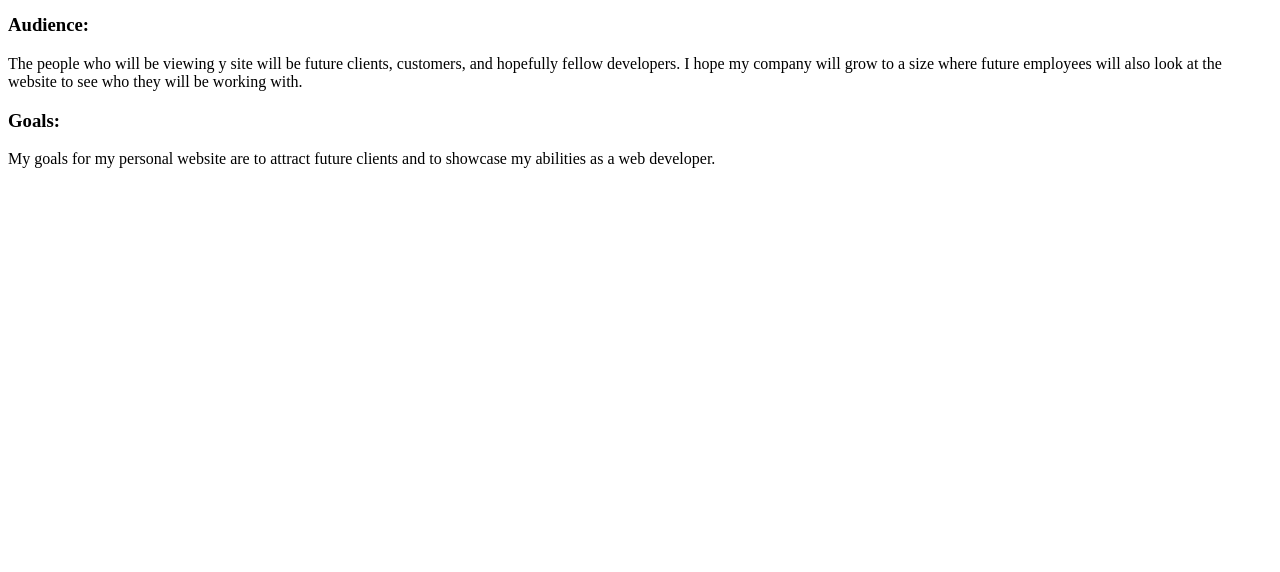
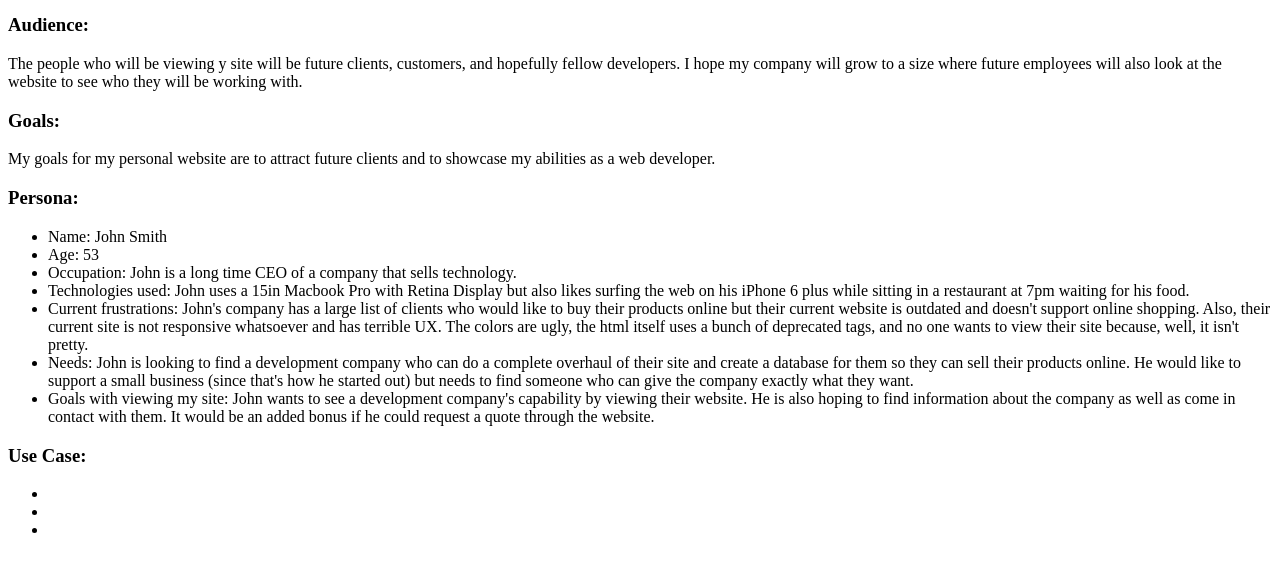
Before and after one commit to ttalcott/travis-pwp, a PHP site: page /milestone-1.php in a window 1280 px wide. Shown: the part 143-715 px from the top of the page. Run offline with PHP 8.4, Linux system fonts and the light colour scheme.

Commit message:
added a persona

```diff
--- a/public_html/documentation/milestone-1.php
+++ b/public_html/documentation/milestone-1.php
@@ -30,5 +30,21 @@
 				My goals for my personal website are to attract future clients and to showcase my abilities as a web developer.
 			</p>
 		</div>
+		<h3>Persona:</h3>
+		<ul>
+			<li>Name: John Smith</li>
+			<li>Age: 53</li>
+			<li>Occupation: John is a long time CEO of a company that sells technology.</li>
+			<li>Technologies used: John uses a 15in Macbook Pro with Retina Display but also likes surfing the web on his iPhone 6 plus while sitting in a restaurant at 7pm waiting for his food.</li>
+			<li>Current frustrations: John's company has a large list of clients who would like to buy their products online but their current website is outdated and doesn't support online shopping. Also, their current site is not responsive whatsoever and has terrible UX. The colors are ugly, the html itself uses a bunch of deprecated tags, and no one wants to view their site because, well, it isn't pretty.</li>
+			<li>Needs: John is looking to find a development company who can do a complete overhaul of their site and create a database for them so they can sell their products online. He would like to support a small business (since that's how he started out) but needs to find someone who can give the company exactly what they want.</li>
+			<li>Goals with viewing my site: John wants to see a development company's capability by viewing their website. He is also hoping to find information about the company as well as come in contact with them. It would be an added bonus if he could request a quote through the website.</li>
+		</ul>
+		<h3>Use Case:</h3>
+		<ul>
+			<li></li>
+			<li></li>
+			<li></li>
+		</ul>
 	</body>
 </html>
```
